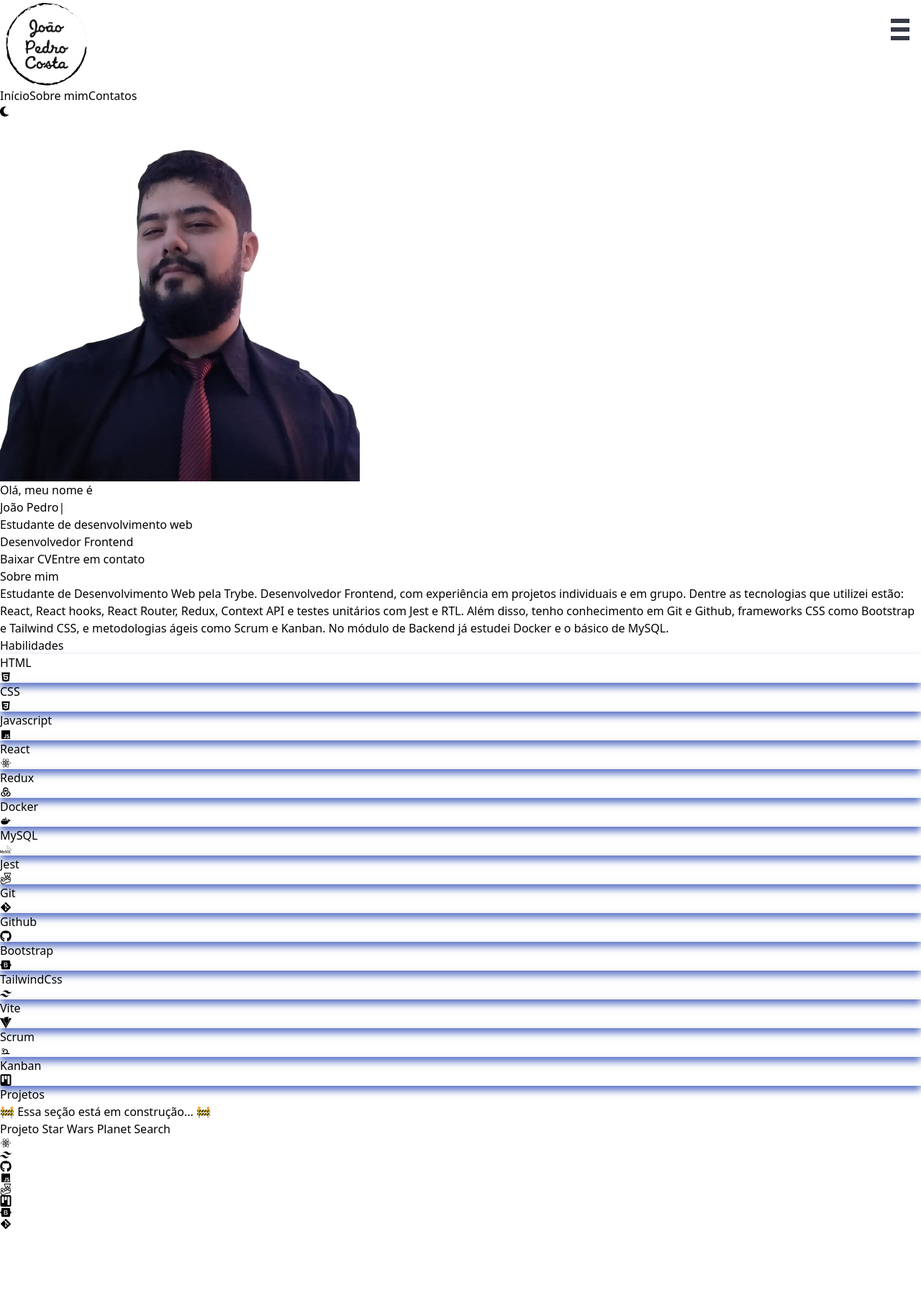
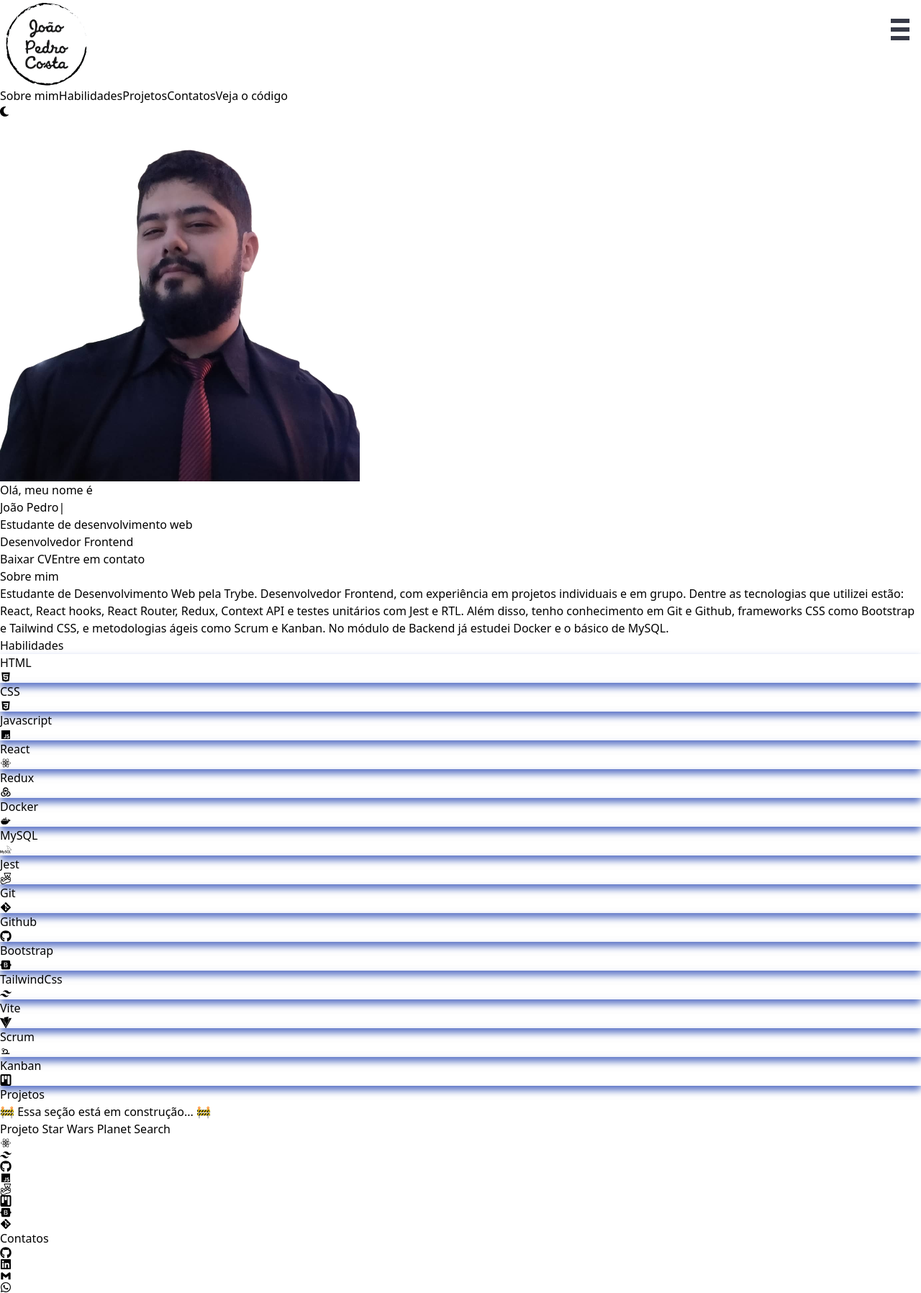
Before and after one commit to joaopedroc-araujo/portfolio-joaopedro-araujo, a React (Vite) app: page / in a window 1280 px wide. Shown: the whole page at 72% size. Before the commit the page ends 1709 px from the top, so only its background shows below. Built offline with nearby package versions, Linux system fonts and the light colour scheme.

Commit message:
FEAT: implementa componente de contatos

```diff
--- /dev/null
+++ b/src/components/Contatos.jsx
@@ -0,0 +1,50 @@
+import { FaGithub, FaLinkedin, FaWhatsapp } from 'react-icons/fa';
+import { BiLogoGmail } from "react-icons/bi";
+
+function Contatos() {
+    return (
+        <div className='mb-20'>
+            <h1
+                className="text-center text-xl font-bold mb-5"
+            >
+                Contatos
+            </h1>
+            <div className="flex justify-center">
+                <a
+                    href='https://github.com/joaopedroc-araujo'
+                    target='_blank'
+                    rel="noreferrer"
+                    className='text-4xl mx-2 text-blue-800 lg:text-6xl cursor-pointer transform hover:scale-110 transition duration-300'
+                >
+                    <FaGithub />
+                </a>
+                <a
+                    href='https://www.linkedin.com/in/jpcostaaraujo/'
+                    target='_blank'
+                    rel="noreferrer"
+                    className='text-4xl mx-2 lg:text-6xl text-blue-800 cursor-pointer transform hover:scale-125 transition duration-300'
+                >
+                    <FaLinkedin />
+                </a>
+                <a
+                    href='mailto:costaaraujojoaopedro@gmail.com'
+                    target='_blank'
+                    rel="noreferrer"
+                    className='text-4xl mx-2 lg:text-6xl text-blue-800 cursor-pointer transform hover:scale-125 transition duration-300'
+                >
+                    <BiLogoGmail />
+                </a>
+                <a
+                    href='https://api.whatsapp.com/send?phone=31994472593'
+                    target='_blank'
+                    rel="noreferrer"
+                    className='text-4xl mx-2 lg:text-6xl text-blue-800 cursor-pointer transform hover:scale-125 transition duration-300'
+                >
+                    <FaWhatsapp />
+                </a>
+            </div>
+        </div >
+    )
+}
+
+export default Contatos;
--- a/src/components/HamburgerMenu.jsx
+++ b/src/components/HamburgerMenu.jsx
@@ -17,9 +17,18 @@ function BurgerMenu() {
                     onStateChange={handleStateChange}
                     right
                 >
-                    <a id="home" className="menu-item" href="/">Início</a>
-                    <a id="/sobre-mim" className="menu-item" href="#/sobre-mim">Sobre mim</a>
-                    <a id="contact" className="menu-item" href="/contatos">Contatos</a>
+                    <a id="sobre-mim" className="menu-item" href="#sobre-mim">Sobre mim</a>
+                    <a href='#habilidades' className='menu-item'>Habilidades</a>
+                    <a href='#projetos' className='menu-item'>Projetos</a>
+                    <a id="contact" className="menu-item" href="#contatos">Contatos</a>
+                    <a
+                        href='https://github.com/joaopedroc-araujo/portfolio-joaopedro-araujo'
+                        className='menu-item'
+                        target='_blank'
+                        rel="noreferrer"
+                    >
+                        Veja o código
+                    </a>
                 </Menu>
             </div>
         </div>
--- a/src/components/LgMenu.jsx
+++ b/src/components/LgMenu.jsx
@@ -1,9 +1,18 @@
 function LgMenu() {
     return (
         <div className='hidden lg:flex lg:flex-row lg:justify-between lg:items-center lg:space-x-4 lg:ml-auto'>
-            <a href='#/' className='block text-center hover:text-gray-400 px-2 py-4 text-xl'>Início</a>
             <a href='#sobre-mim' className='block text-center hover:text-gray-400 px-2 py-4 text-xl'>Sobre mim</a>
+            <a href='#habilidades' className='block text-center hover:text-gray-400 px-2 py-4 text-xl'>Habilidades</a>
+            <a href='#projetos' className='block text-center hover:text-gray-400 px-2 py-4 text-xl'>Projetos</a>
             <a href='#contatos' className='block text-center hover:text-gray-400 px-2 py-4 text-xl'>Contatos</a>
+            <a
+                href='https://github.com/joaopedroc-araujo/portfolio-joaopedro-araujo'
+                className='block text-center hover:text-gray-400 px-2 py-4 text-xl'
+                target='_blank'
+                rel="noreferrer"
+            >
+                Veja o código
+            </a>
         </div>
     )
 }
--- a/src/components/ProjetoStarWars.jsx
+++ b/src/components/ProjetoStarWars.jsx
@@ -13,7 +13,7 @@ function ProjetoStarWars() {
     return (
         <>
             <div
-                className="relative border-b-4 border-blue-800 lg:w-[30%] grid grid-cols-1 w-[90%] justify-center align-middle gow rounded-md h-64 mb-10 cursor-pointer transform hover:scale-110 transition duration-300"
+                className="relative border-b-4 border-blue-800 lg:w-[30%] w-[90%] justify-center align-middle gow rounded-md h-64 mb-10 cursor-pointer transform hover:scale-110 transition duration-300"
                 onClick={() => setShowDetails(true)}
             >
                 <div
--- a/src/helpers/Layout.jsx
+++ b/src/helpers/Layout.jsx
@@ -6,7 +6,7 @@ function Layout({ children }) {
 
     return (
         <div
-            className={`min-h-screen ${theme === 'light' ? 'bg-light-bg text-light-text' : 'bg-dark-bg text-dark-text'
+            className={`min-h-[100vh] ${theme === 'light' ? 'bg-light-bg text-light-text' : 'bg-dark-bg text-dark-text'
                 }`}
         >
             {children}
--- a/src/pages/SobreMim.jsx
+++ b/src/pages/SobreMim.jsx
@@ -6,6 +6,7 @@ import { useTheme } from '../context/ThemeContext';
 import MinhasInfos from '../components/MinhasInfos';
 import Habilidades from '../components/Habilidades';
 import Projetos from '../components/Projetos';
+import Contatos from '../components/Contatos';
 
 function SobreMim() {
     const [showPhoto, setShowPhoto] = useState(false);
@@ -26,7 +27,7 @@ function SobreMim() {
 
     return (
         <>
-            <div className="mt-10 ml-4 flex flex-col lg:flex-row-reverse justify-center lg:justify-between items-center">
+            <div id='home' className="mt-10 ml-4 flex flex-col lg:flex-row-reverse justify-center lg:justify-between items-center">
                 <div className={`mt-8 mb-4 rounded-[50%] lg:mr-48 lg:mt-24 overflow-hidden transition-opacity duration-1000 ${showPhoto ? 'opacity-100' : 'opacity-0'} lg:${showPhoto ? 'lg:opacity-100' : 'lg:opacity-0'}`}>
                     <img src={minhafoto} className='w-44 lg:w-80 bg-blue-800' alt="Minha foto" />
                 </div>
@@ -62,6 +63,9 @@ function SobreMim() {
             <div>
                 <Projetos />
             </div>
+            <div>
+                <Contatos />
+            </div>
         </>
     );
 }
```
Also changed, not shown: src/helpers/PageTitle.jsx (deleted, +0 -12 lines).
